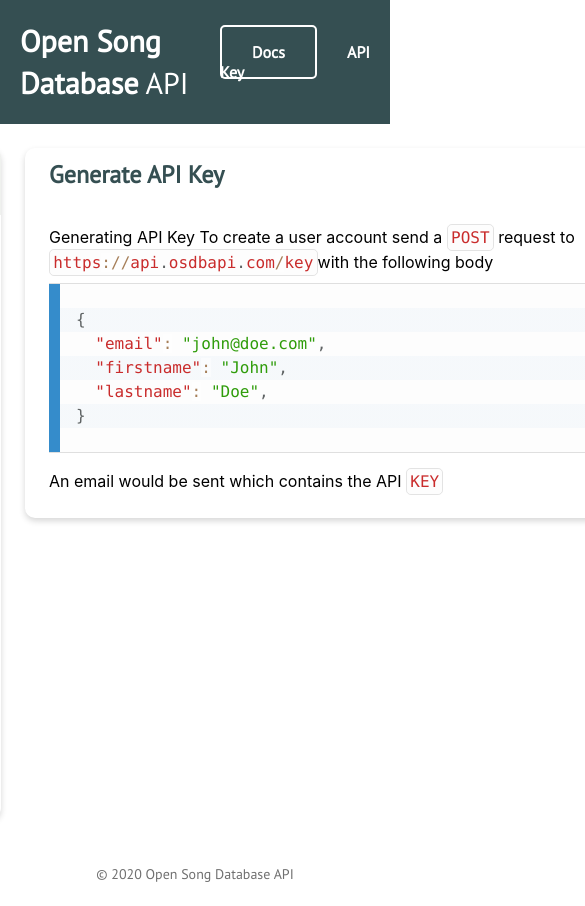
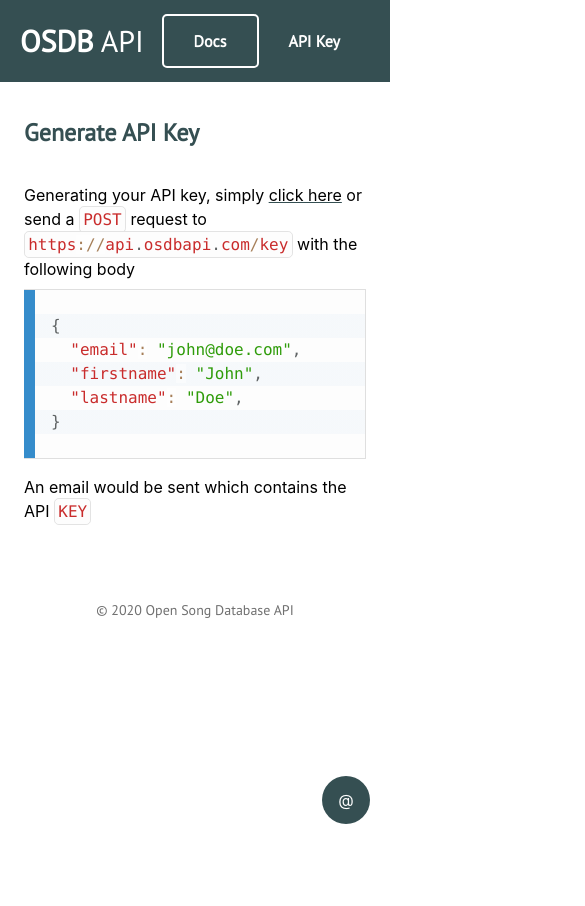
Before and after one commit to cokoghenun/open-song-database, a React (Create React App) app: page /doc/generatekey in a window 390 px wide. Shown: the top 906 px of the page, 585 px wide, since content can reach past the window. After the commit the page ends 844 px from the top, so only its background shows below. Built offline with nearby package versions, Linux system fonts and the light colour scheme.

Commit message:
feat: Adds mobile view

```diff
--- a/src/App.js
+++ b/src/App.js
@@ -26,7 +26,7 @@ const App = () => {
         </Router>
         <footer
           css={{
-            margin: '24px 0',
+            margin: '30px 0',
             color: '#707070',
             textAlign: 'center',
             textTransform: 'capitalize',
--- a/src/components/Aside.js
+++ b/src/components/Aside.js
@@ -1,6 +1,7 @@
 /**  @jsx jsx  */
 import { jsx } from '@emotion/core';
 import { NavLink } from 'react-router-dom';
+import mq from '../utils/mq';
 
 const Aside = () => {
   return (
@@ -8,20 +9,26 @@ const Aside = () => {
       <ul
         css={{
           all: 'unset',
+          width: '100%',
           display: 'flex',
           color: '#2F3E46',
           borderRadius: '10px',
-          width: 'fit-content',
           flexDirection: 'column',
           textTransform: 'capitalize',
-          boxShadow: '0px 3px 6px #00000029',
           font: 'normal normal normal 16px/19px PT Sans',
+                [mq[1]]: {
+                  width: 'fit-content',
+                  boxShadow: '0px 3px 6px #00000029',
+                },
           li: {
             all: 'unset',
+            width: 'inherit',
             a: {
-              display: 'inline-block',
-              width: '288px',
+              [mq[1]]: {
+                width: '288px',
+              },
               padding: '24px',
+              display: 'block',
             },
           },
         }}
--- a/src/components/Nav.js
+++ b/src/components/Nav.js
@@ -1,6 +1,7 @@
 /**  @jsx jsx  */
 import { jsx } from '@emotion/core';
 import { NavLink } from 'react-router-dom';
+import mq from '../utils/mq';
 
 const Nav = () => {
   return (
@@ -17,9 +18,29 @@ const Nav = () => {
         background: '#354F52 0% 0% no-repeat padding-box',
       }}
     >
-      <div css={{ font: 'normal normal 30px/42px PT Sans' }}>
-        <span css={{ fontWeight: 'bold' }}>Open Song Database</span> API
-      </div>
+      <NavLink to='/'>
+        <div css={{ font: 'normal normal 30px/42px PT Sans' }}>
+          <span
+            css={{
+              display: 'none',
+              fontWeight: 'bold',
+              [mq[1]]: { display: 'inline-block' },
+            }}
+          >
+            Open Song Database
+          </span>{' '}
+          <span
+            css={{
+              fontWeight: 'bold',
+              display: 'inline-block',
+              [mq[1]]: { display: 'none' },
+            }}
+          >
+            OSDB
+          </span>{' '}
+          API
+        </div>
+      </NavLink>
       <ul
         css={{
           all: 'unset',
--- a/src/components/Page.js
+++ b/src/components/Page.js
@@ -1,14 +1,18 @@
 /**  @jsx jsx  */
 import { jsx } from '@emotion/core';
+import mq from '../utils/mq';
 
 const Page = ({ title = 'title', content }) => {
   return (
     <section
       css={{
-        width: '700px',
+        width: '100vw',
+        borderRadius: '10px',
+        [mq[1]]: {
+          width: '700px',
+          boxShadow: '0px 3px 6px #00000029',
+        },
         // minHeight: '4000px',
-        borderRadius: '10px',
-        boxShadow: '0px 3px 6px #00000029',
       }}
     >
       <header
@@ -23,7 +27,9 @@ const Page = ({ title = 'title', content }) => {
       >
         {title}
       </header>
-      <main css={{ padding: '0 24px 24px', lineHeight: '24px' }}>{content}</main>
+      <main css={{ padding: '0 24px 24px', lineHeight: '24px' }}>
+        {content}
+      </main>
     </section>
   );
 };
--- a/src/index.css
+++ b/src/index.css
@@ -31,3 +31,7 @@ a {
 a:visited {
   color: inherit;
 }
+.link {
+  text-decoration: underline;
+  text-decoration-color: #354F52;
+}
--- a/src/routes/ApiKey.js
+++ b/src/routes/ApiKey.js
@@ -4,6 +4,7 @@ import Info from '../components/Info';
 import Form from '../components/Form';
 import { AppContext } from '../components/AppContext';
 import { useContext, useState } from 'react';
+import mq from '../utils/mq';
 
 const ApiKey = () => {
   const { keyUrl } = useContext(AppContext);
@@ -41,10 +42,13 @@ const ApiKey = () => {
         ) : (
           <div
             css={{
+              width: '100%',
               padding: '24px',
-              width: '700px',
               borderRadius: '10px',
-              boxShadow: '0px 3px 6px #00000029',
+              [mq[1]]: {
+                width: '700px',
+                boxShadow: '0px 3px 6px #00000029',
+              },
             }}
           >
             <div
--- a/src/routes/doc/Doc.js
+++ b/src/routes/doc/Doc.js
@@ -10,10 +10,13 @@ import AlbumSearch from './AlbumSearch';
 import SongSearch from './SongSearch';
 import PagingAlbum from './PagingAlbum';
 import GetArtistData from './GetArtistData';
-import GetAlbumData from './GetAlbumData'
+import GetAlbumData from './GetAlbumData';
 import GetSongData from './GetSongData';
+import mq from '../../utils/mq';
+import { useState } from 'react';
 
 const Doc = ({ match: { path }, location: { pathname } }) => {
+  const [showAside, setShowAside] = useState(false);
   if (pathname === '/doc' || pathname === '/doc/') {
     return <Redirect to={`${path}/generatekey`} />;
   }
@@ -21,15 +24,29 @@ const Doc = ({ match: { path }, location: { pathname } }) => {
     <div
       css={{
         display: 'flex',
+        // position: 'relative',
         justifyContent: 'center',
       }}
     >
       <div
         css={{
-          top: 'auto',
-          position: 'sticky',
-          marginRight: '24px',
-          height: 'min-content',
+          zIndex: 5,
+          top: '82px',
+          width: '100vw',
+          position: 'fixed',
+          background: '#fff',
+          overflowY: 'scroll',
+          height: 'calc(100vh - 82px)',
+          display: showAside ? 'initial' : 'none',
+          [mq[1]]: {
+            top: 'auto',
+            position: 'sticky',
+            marginRight: '24px',
+            height: 'min-content',
+          },
+        }}
+        onClick={() => {
+          setShowAside(!showAside);
         }}
       >
         <Aside />
@@ -44,6 +61,31 @@ const Doc = ({ match: { path }, location: { pathname } }) => {
       <Route path={`${path}/getsongdata`} component={GetSongData} />
       <Route path={`${path}/notes`} component={Notes} />
       <Route path={`${path}/changelog`} component={ChangeLog} />
+      <div
+        css={{
+          zIndex: 10,
+          width: '48px',
+          color: '#fff',
+          right: '20px',
+          bottom: '20px',
+          height: '48px',
+          display: 'flex',
+          cursor: 'pointer',
+          position: 'fixed',
+          borderRadius: '50%',
+          alignItems: 'center',
+          background: '#354F52',
+          justifyContent: 'center',
+          [mq[1]]: {
+            display: 'none',
+          },
+        }}
+        onClick={() => {
+          setShowAside(!showAside);
+        }}
+      >
+        <span>@</span>
+      </div>
     </div>
   );
 };
--- a/src/routes/doc/GenerateApiKey.js
+++ b/src/routes/doc/GenerateApiKey.js
@@ -5,6 +5,7 @@ import Prism from 'prismjs';
 import { useEffect, useContext } from 'react';
 import { AppContext } from '../../components/AppContext';
 import Code from '../../components/Code';
+import { Link } from 'react-router-dom';
 
 const GenerateApiKey = ({ match }) => {
   const { baseUrl } = useContext(AppContext);
@@ -17,8 +18,11 @@ const GenerateApiKey = ({ match }) => {
         title='generate API key'
         content={
           <div className='line-numbers language-js' css={{ marginTop: '24px' }}>
-            Generating API Key To create a user account send a{' '}
-            <code>POST</code> request to <code>{baseUrl}/key</code>
+            Generating your API key, simply{' '}
+            <Link to='/apikey' className='link'>
+              click here
+            </Link>{' '}
+            or send a <code>POST</code> request to <code>{baseUrl}/key</code>{' '}
             with the following body
             <Code
               content={`
--- /dev/null
+++ b/src/utils/mq.js
@@ -0,0 +1,4 @@
+const breakpoints = [580, 768, 992, 1200];
+
+const mq = breakpoints.map((bp) => `@media (min-width: ${bp}px)`);
+export default mq;
```
